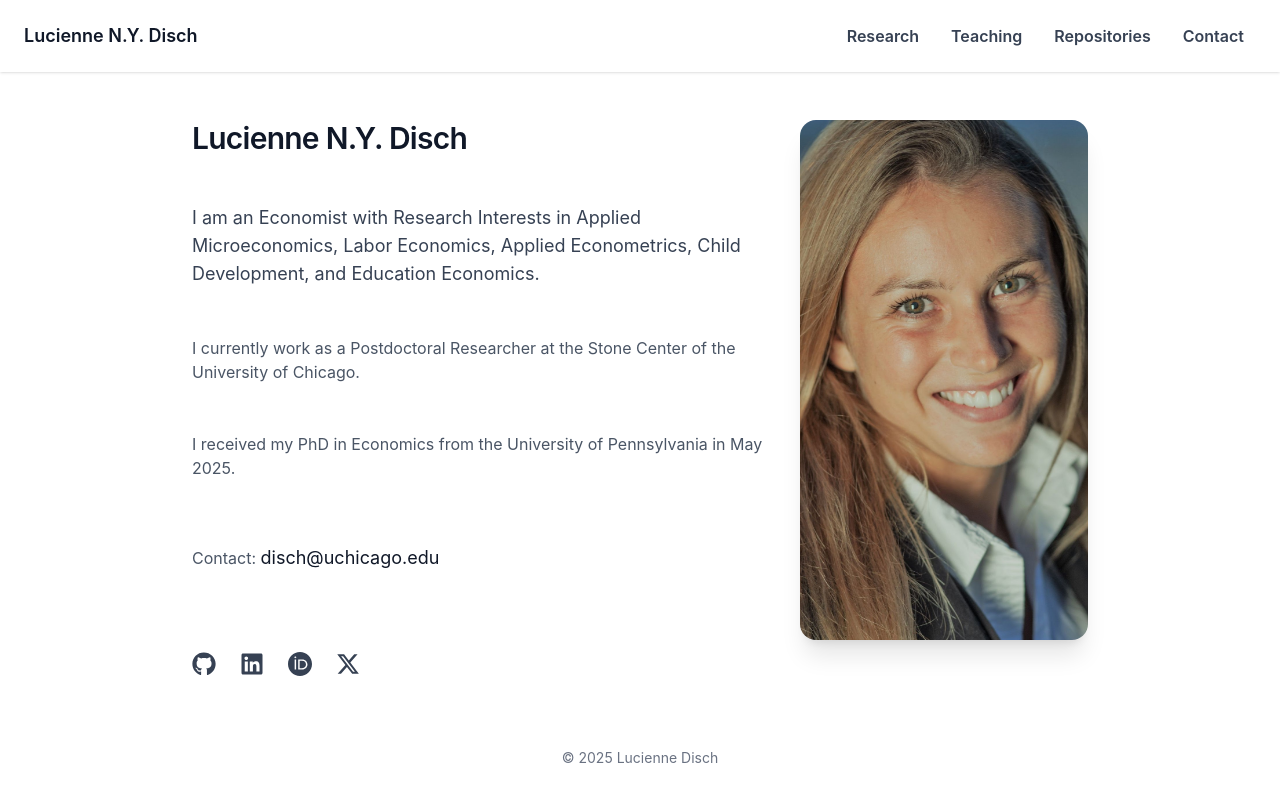
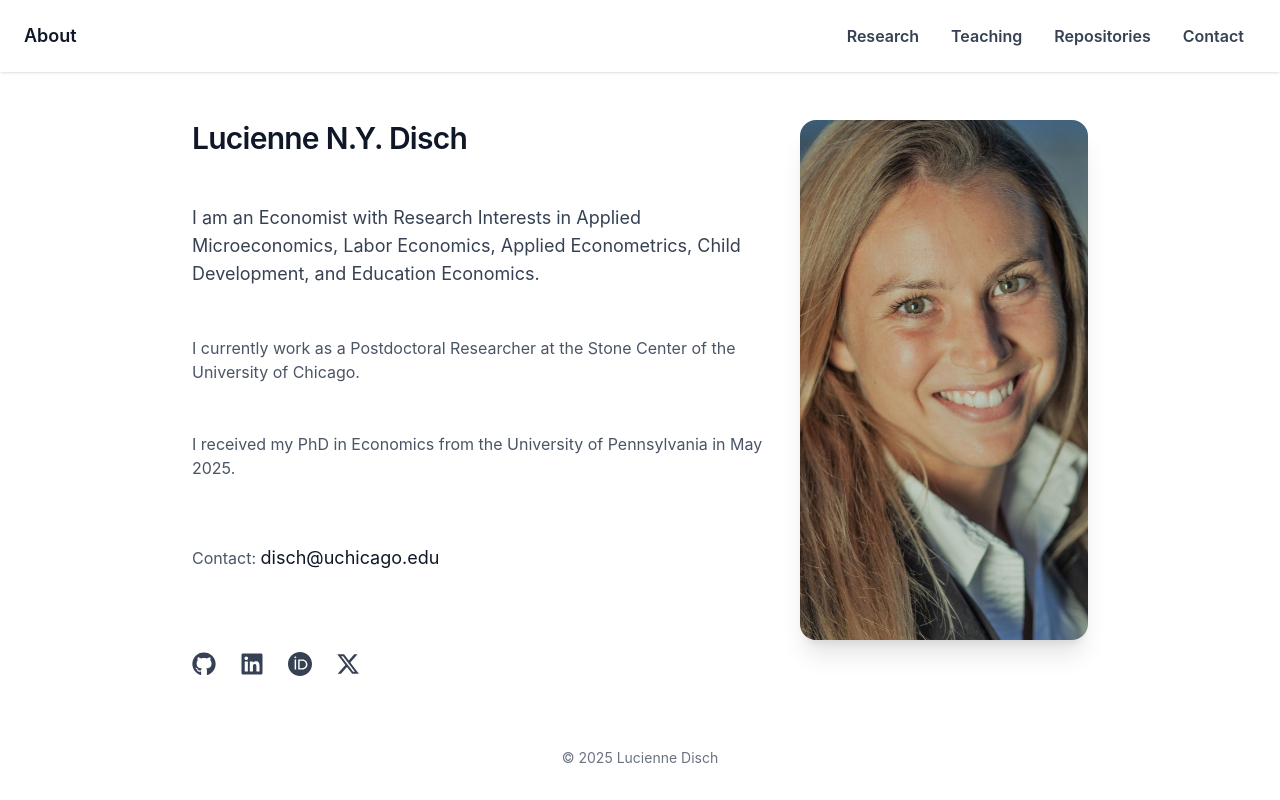
Before and after one commit to luciennedisch/luciennedisch.github.io, a React (Vite) app: page / in a window 1280 px wide. Built offline with nearby package versions, Linux system fonts and the light colour scheme.

Commit message:
Change navigation link text from 'Lucienne N.Y. Disch' to 'About'

```diff
--- a/src/components/Navigationbar.tsx
+++ b/src/components/Navigationbar.tsx
@@ -23,7 +23,7 @@ export const Navigationbar = () => {
           to="/"
           className="font-semibold text-lg text-gray-900 dark:text-white"
         >
-          Lucienne N.Y. Disch
+          About
         </NavLink>
 
         <button
```
